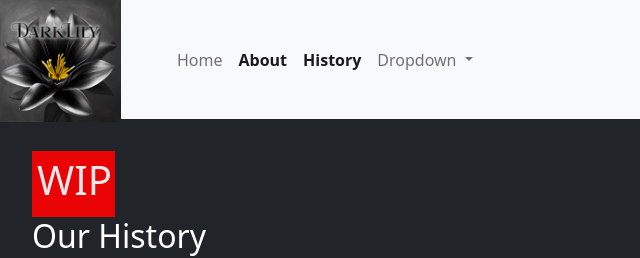
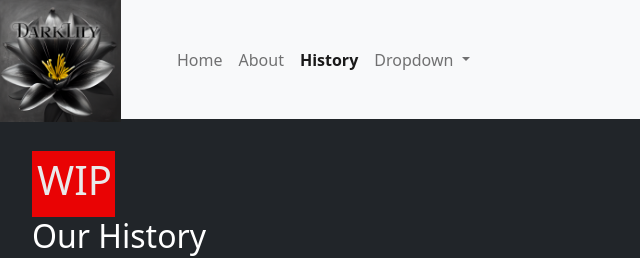
Before and after one commit to Mare94/darklily, a website: page history.html in a window 1280 px wide. Shown: the top 258 px of the page, 0-640 px from the left. Drawn offline with nearby package versions, Linux system fonts and the light colour scheme.

Commit message:
removed active

```diff
--- a/history.html
+++ b/history.html
@@ -23,7 +23,7 @@
                 <a class="nav-link" aria-current="page" href="/">Home</a>
               </li>
               <li class="nav-item">
-                <a class="nav-link active fw-semibold" aria-current="page" href="#">About</a>
+                <a class="nav-link" href="#">About</a>
               </li>
               <li class="nav-item">
                 <a class="nav-link active fw-semibold" aria-current="page" href="#">History</a>
```
